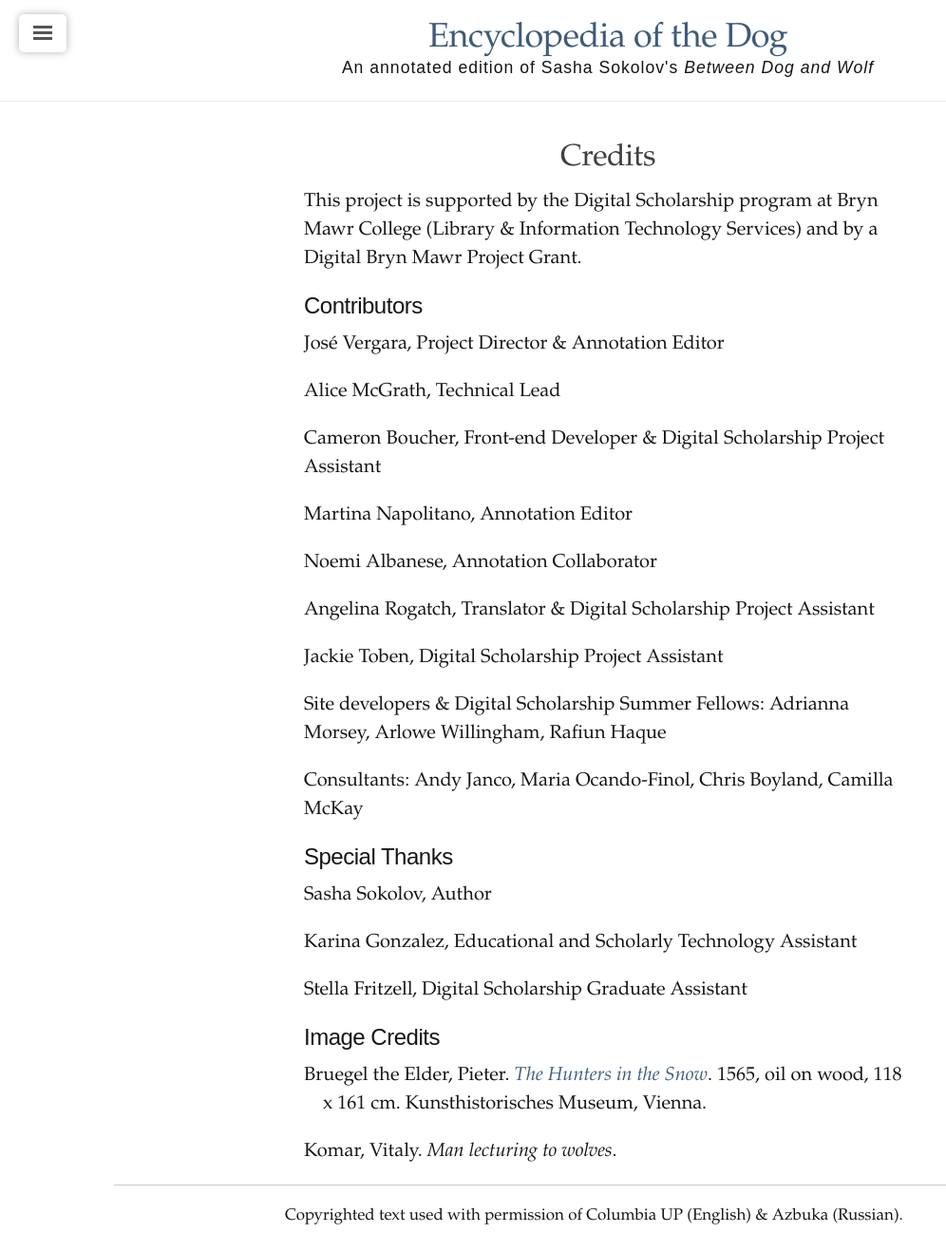
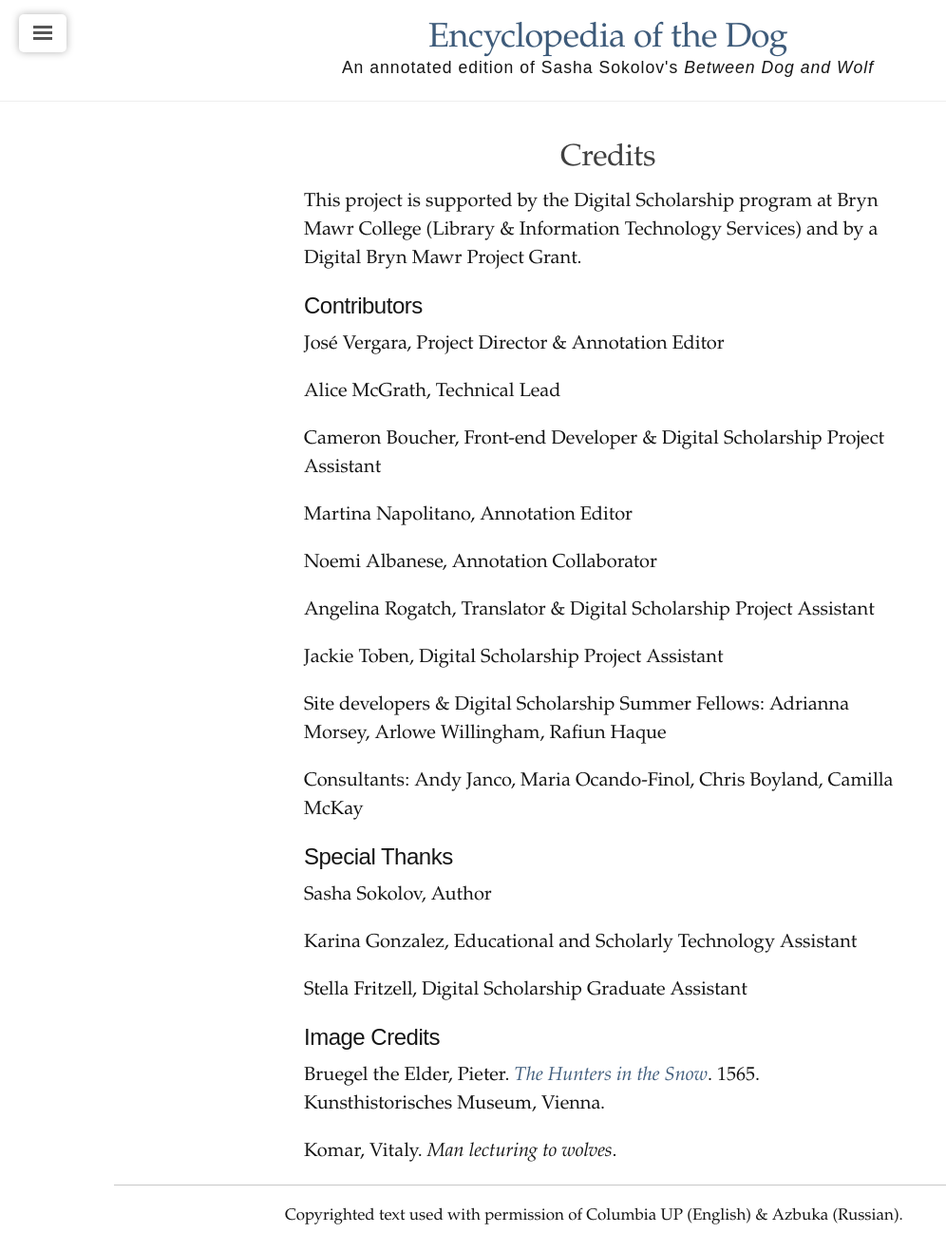
Before and after one commit to encyclopedia-of-the-dog/encyclopedia-of-the-dog.github.io, a Jekyll site: the page built from credits.md, in a window 1280 px wide. Shown: the whole page at 95% size, without its empty margins (0-996 px from the left). Built offline with Jekyll 4.4.1, drawn with Linux system fonts in a browser that asks for light colours.

Commit message:
update image credits

```diff
--- a/credits.md
+++ b/credits.md
@@ -35,8 +35,7 @@ Karina Gonzalez, Educational and Scholarly Technology Assistant
 Stella Fritzell, Digital Scholarship Graduate Assistant
 
 ## Image Credits
-<div class="bibliography" markdown="1">
-- Bruegel the Elder, Pieter. [*The Hunters in the Snow*](https://commons.wikimedia.org/wiki/File:Pieter_Bruegel_the_Elder_-_Hunters_in_the_Snow_(Winter)_-_Google_Art_Project.jpg). 1565, oil on wood, 118 x 161 cm. Kunsthistorisches Museum, Vienna.
 
-- Komar, Vitaly. *Man lecturing to wolves*.
-</div>
+Bruegel the Elder, Pieter. [*The Hunters in the Snow*](https://commons.wikimedia.org/wiki/File:Pieter_Bruegel_the_Elder_-_Hunters_in_the_Snow_(Winter)_-_Google_Art_Project.jpg). 1565. Kunsthistorisches Museum, Vienna.
+
+Komar, Vitaly. *Man lecturing to wolves*.
```
